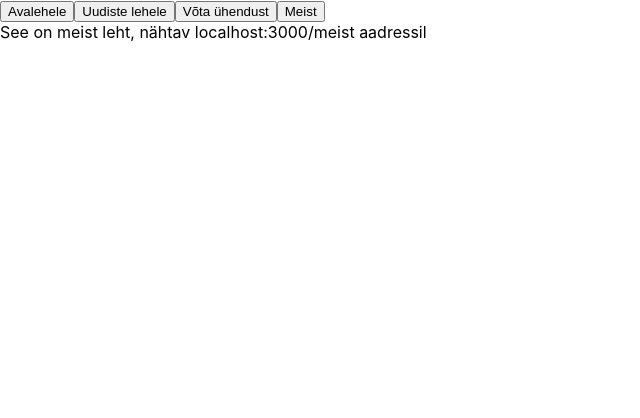
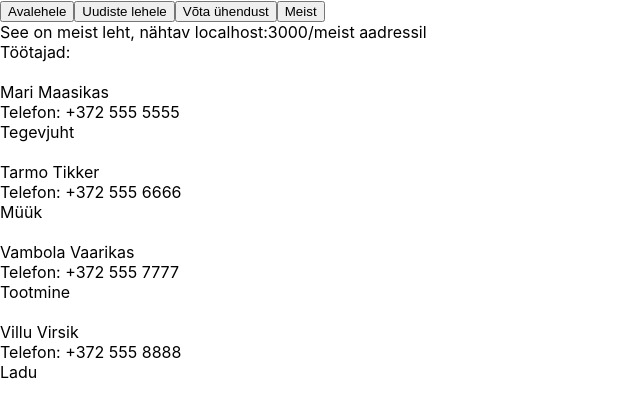
Before and after one commit to leotamm/React-06-2023, a React (Create React App) app in the folder uudised/: page /meist in a window 1280 px wide. Shown: the top 418 px of the page, without its empty margins (0-640 px from the left). Built offline with nearby package versions, Linux system fonts and the light colour scheme.

Commit message:
valmis aga...
avalehe pilt ei kuva

```diff
--- a/uudised/src/App.js
+++ b/uudised/src/App.js
@@ -8,6 +8,7 @@ import Meist from './pages/Meist';
 function App() {
   return (
     <div>
+      <img source="https://www.novelsuspects.com/wp-content/uploads/2022/02/Why-Well-Always-Love-Nordic-Noir-.png" alt=""/>
       <Link to='/'>
         <button>Avalehele</button>
       </Link>
--- a/uudised/src/pages/Avaleht.js
+++ b/uudised/src/pages/Avaleht.js
@@ -3,7 +3,8 @@ import React from 'react'
 function Avaleht() {
   return (
     <div>
-        <div>See on avaleht, nähtav localhost:3000 aadressil</div>
+      <div>See on avaleht, nähtav localhost:3000 aadressil</div>
+      <img source="https://kwartalnikfotografia.pl/wp-content/uploads/2022/07/Agata-Mayer-My-Nordic-Noir-Blue-Light.jpg" alt=""/>
     </div>
   )
 }
--- a/uudised/src/pages/Kontakt.js
+++ b/uudised/src/pages/Kontakt.js
@@ -4,6 +4,19 @@ function Kontakt() {
   return (
     <div>
         <div>See on kontaktide leht, nähtav localhost:3000/kontakt aadressil</div>
+        <div>Võta meiega ühendust:</div>
+        <br/>
+        <div>Keskus Alfa</div>
+        <div>Telefon: +372 555 6666</div>
+        <div>Paide</div>
+        <br/>
+        <div>Keskus Beeta</div>
+        <div>Telefon: +372 555 7777</div>
+        <div>Haapsalu</div>
+        <br/>
+        <div>Keskus Delta</div>
+        <div>Telefon: +372 555 8888</div>
+        <div>Kuressaare</div>
     </div>
   )
 }
--- a/uudised/src/pages/Meist.js
+++ b/uudised/src/pages/Meist.js
@@ -4,6 +4,24 @@ function Meist() {
   return (
     <div>
       <div>See on meist leht, nähtav localhost:3000/meist aadressil</div>
+      <div>Töötajad:</div>
+        <br/>
+        <div>Mari Maasikas</div>
+        <div>Telefon: +372 555 5555</div>
+        <div>Tegevjuht</div>
+        <br/>
+        <div>Tarmo Tikker</div>
+        <div>Telefon: +372 555 6666</div>
+        <div>Müük</div>
+        <br/>
+        <div>Vambola Vaarikas</div>
+        <div>Telefon: +372 555 7777</div>
+        <div>Tootmine</div>
+        <br/>
+        <div>Villu Virsik</div>
+        <div>Telefon: +372 555 8888</div>
+        <div>Ladu</div>
+        <br/>
     </div>
   )
 }
--- a/uudised/src/pages/Uudised.js
+++ b/uudised/src/pages/Uudised.js
@@ -4,6 +4,7 @@ function Uudised() {
   return (
     <div>
       <div>See on uudiste leht, nähtav localhost:3000/uudised aadressil</div>
+      <div>Uudised on peagi tulemas...</div>
     </div>
   )
 }
```
